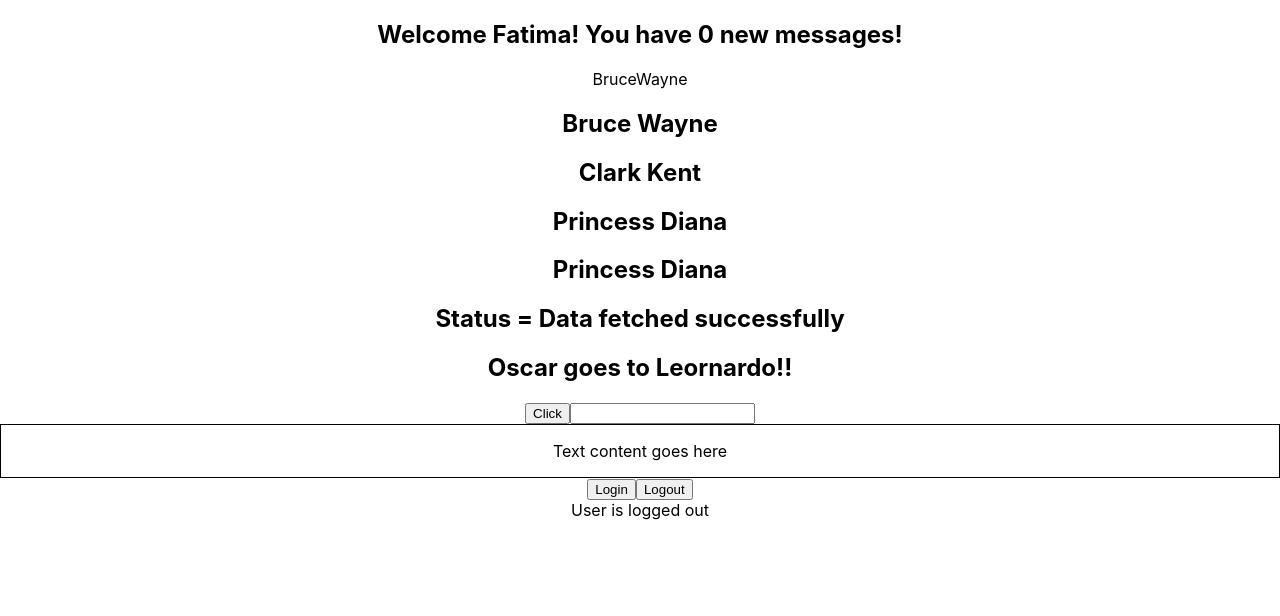
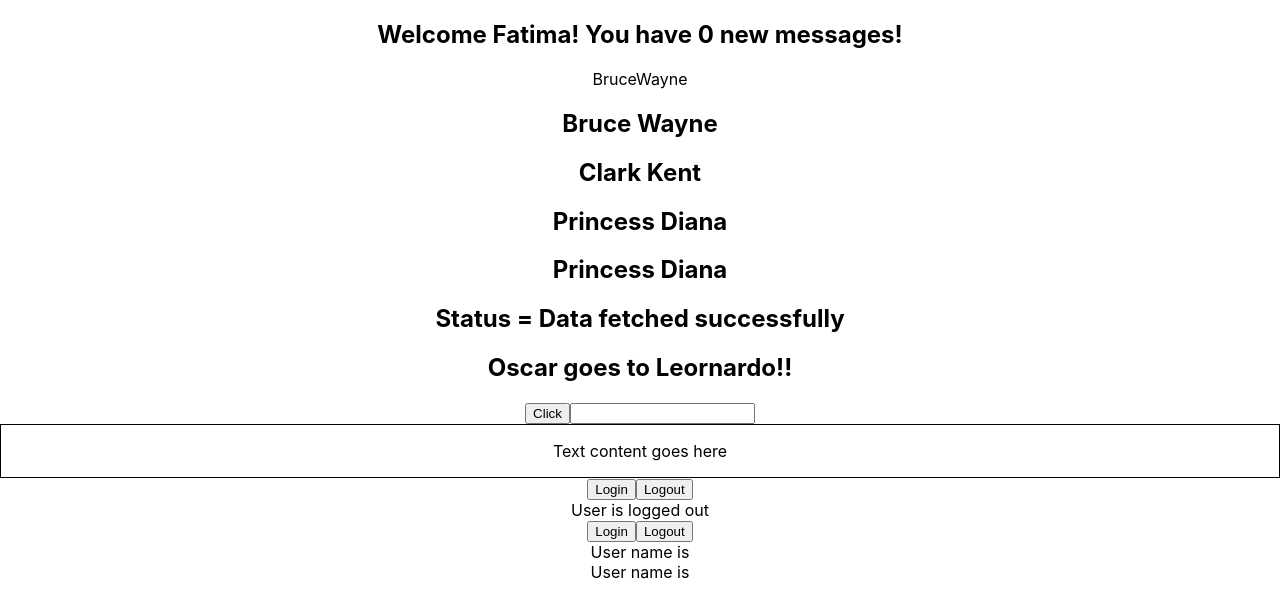
Before and after one commit to FaWayo/react-typescript, a React (Create React App) app: page / in a window 1280 px wide. Shown: the top 616 px of the page. Built offline with nearby package versions, Linux system fonts and the light colour scheme.

Commit message:
react usestate for future values

```diff
--- a/src/App.tsx
+++ b/src/App.tsx
@@ -11,6 +11,7 @@ import Button from './components/Button';
 import Input from './components/Input';
 import Container from './components/Container';
 import { LoggedIn } from './components/states/LoggedIn';
+import User from './components/states/User'
 
 function App() {
   const PersonName = {
@@ -59,6 +60,7 @@ return (
 
     <Container styles={{border: '1px solid black', padding: '1rem'}}/>
     <LoggedIn/>
+    <User/>
   </div>
 );
 }
--- /dev/null
+++ b/src/components/states/User.tsx
@@ -0,0 +1,30 @@
+import React, { useState } from 'react';
+
+type AuthUser = {
+
+        name: string,
+        email: string
+
+};
+
+const Auth = () => {
+    const [user, setUser] = useState<AuthUser | null>(null)
+
+    const handleLogin = () => {
+        setUser({
+            name: 'Fatima Wayo',
+            email: 'fatimawayo@example.com'
+        })
+    }
+    return (
+        <div>
+            <button onClick={handleLogin}>Login</button>
+            <button onClick={handleLogin}>Logout</button>
+            <div>User name is {user?.name}</div>
+            <div>User name is {user?.email}</div>
+
+        </div>
+    );
+};
+
+export default Auth;
```
